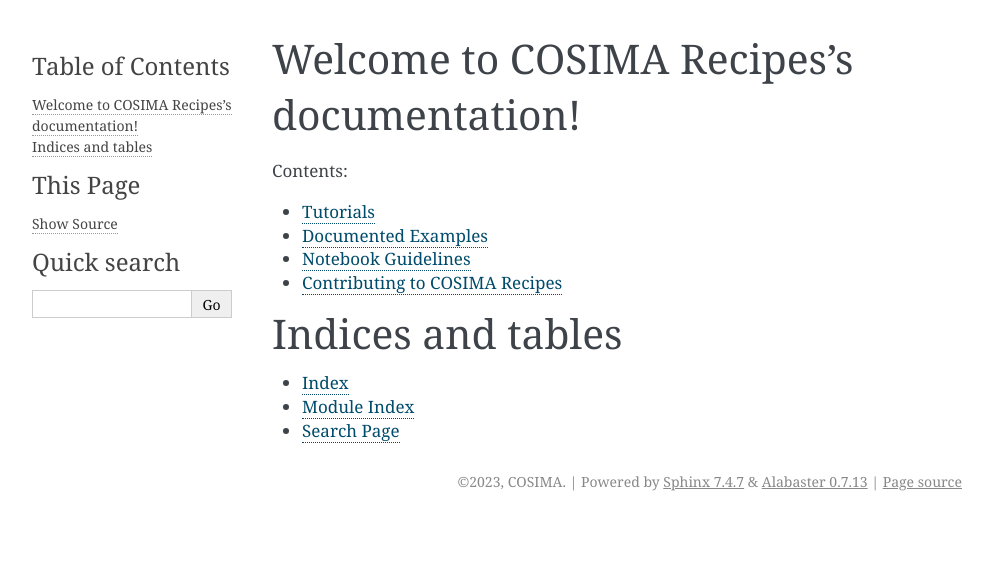
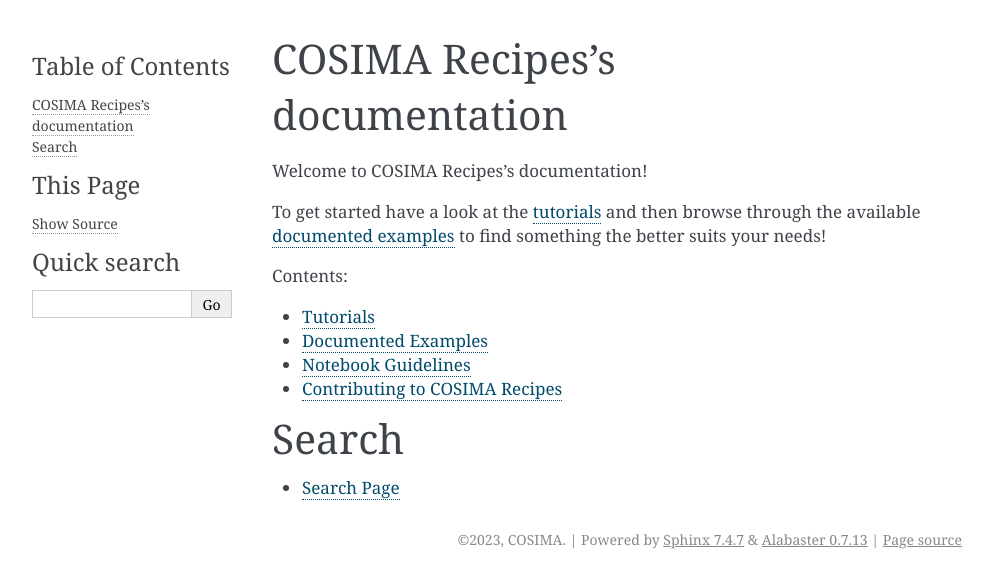
Before and after one commit to COSIMA/cosima-recipes, a Sphinx documentation site: the page built from docs/index.rst, in a window 1280 px wide. Shown: the top 588 px of the page, without its empty margins (148-1141 px from the left). Built offline with Sphinx 7.4.7, drawn with Linux system fonts in a browser that asks for light colours.

```diff
--- a/docs/index.rst
+++ b/docs/index.rst
@@ -3,8 +3,18 @@
    You can adapt this file completely to your liking, but it should at least
    contain the root `toctree` directive.
 
+COSIMA Recipes's documentation
+==============================
+
 Welcome to COSIMA Recipes's documentation!
-==========================================
+
+To get started have a look at the tutorials_ and then browse through the
+available `documented examples`_ to find something the better suits
+your needs!
+
+
+.. _tutorials: tutorials.html
+.. _documented examples: documented_examples.html
 
 .. toctree::
    :maxdepth: 1
@@ -16,9 +26,7 @@ Welcome to COSIMA Recipes's documentation!
    contributing
 
 
-Indices and tables
-==================
+Search
+======
 
-* :ref:`genindex`
-* :ref:`modindex`
 * :ref:`search`
```
Also changed, not shown: docs/contributing.rst (+33 -7 lines).
